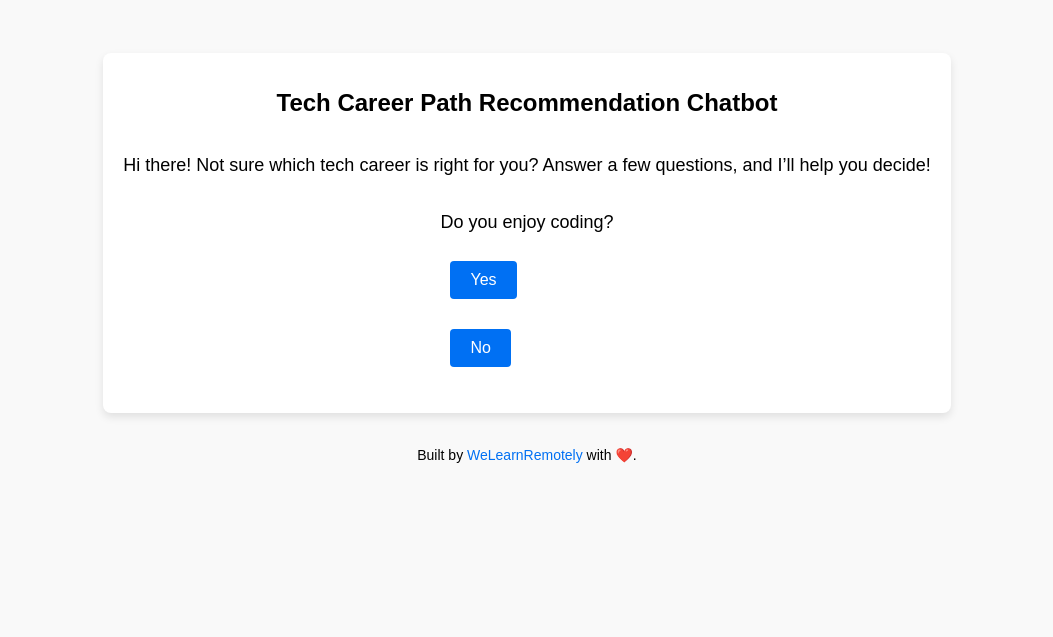
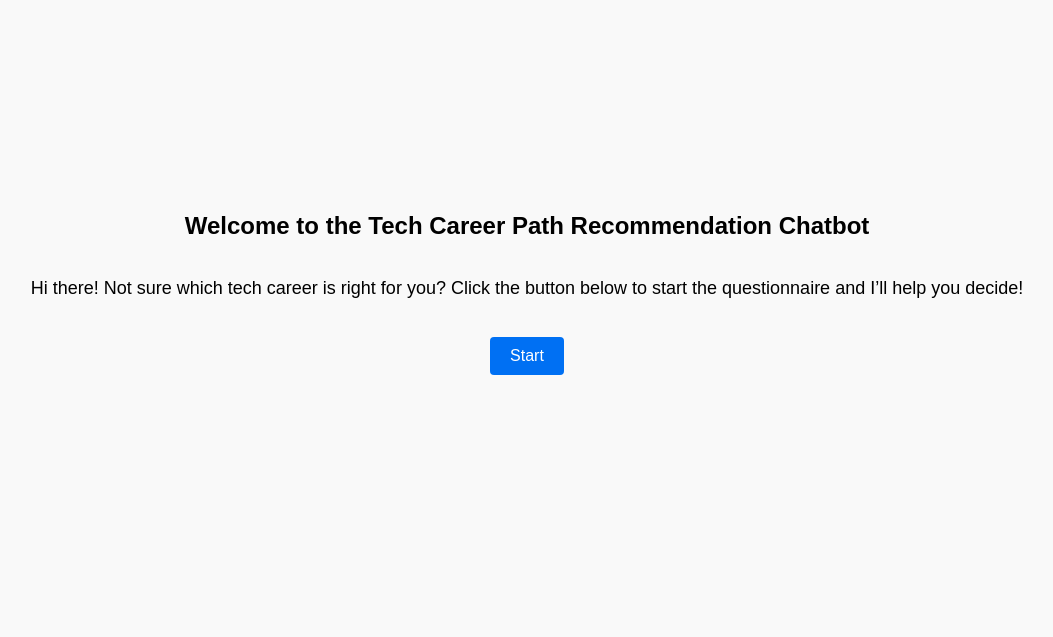
Before and after one commit to habeebalamutu/WLR-chatbot, a Next.js app: page /chatbot in a window 1280 px wide. Shown: the part 163-800 px from the top of the page, without its empty margins (113-1166 px from the left). Built offline with nearby package versions, Linux system fonts and the light colour scheme.

Commit message:
commit 5

```diff
--- a/app/page.module.css
+++ b/app/page.module.css
@@ -71,14 +71,15 @@
 .container ul {
   list-style: none;
   padding: 0;
+  display: flex;
+  gap: 10px;
 }
 
 .container li {
-  margin: 10px 0;
+  margin: 0;
 }
 
 .container button {
-  margin: 10px;
   padding: 10px 20px;
   font-size: 16px;
   cursor: pointer;
--- /dev/null
+++ b/components/Welcome.module.css
@@ -0,0 +1,38 @@
+.welcome {
+  display: flex;
+  flex-direction: column;
+  align-items: center;
+  justify-content: center;
+  min-height: 100vh;
+  font-family: Arial, sans-serif;
+  padding: 20px;
+  background-color: #f9f9f9;
+}
+
+.welcome h1 {
+  margin-bottom: 20px;
+  font-size: 24px;
+  color: #000;
+}
+
+.welcome p {
+  font-size: 18px;
+  color: #000;
+  text-align: center;
+}
+
+.welcome button {
+  margin-top: 20px;
+  padding: 10px 20px;
+  font-size: 16px;
+  cursor: pointer;
+  background-color: #0070f3;
+  color: white;
+  border: none;
+  border-radius: 4px;
+  transition: background-color 0.3s;
+}
+
+.welcome button:hover {
+  background-color: #005bb5;
+}
--- /dev/null
+++ b/components/Welcome.tsx
@@ -0,0 +1,15 @@
+import styles from './Welcome.module.css';
+
+type WelcomeProps = {
+  onStart: () => void;
+};
+
+export default function Welcome({ onStart }: WelcomeProps) {
+  return (
+    <div className={styles.welcome}>
+      <h1>Welcome to the Tech Career Path Recommendation Chatbot</h1>
+      <p>Hi there! Not sure which tech career is right for you? Click the button below to start the questionnaire and I’ll help you decide!</p>
+      <button onClick={onStart}>Start</button>
+    </div>
+  );
+}
--- a/pages/chatbot.module.css
+++ b/pages/chatbot.module.css
@@ -34,14 +34,15 @@
 .container ul {
   list-style: none;
   padding: 0;
+  display: flex;
+  gap: 10px;
 }
 
 .container li {
-  margin: 10px 0;
+  margin: 0;
 }
 
 .container button {
-  margin: 10px;
   padding: 10px 20px;
   font-size: 16px;
   cursor: pointer;
--- a/pages/chatbot.tsx
+++ b/pages/chatbot.tsx
@@ -1,5 +1,6 @@
 import { useState, useEffect } from 'react';
 import styles from './chatbot.module.css';
+import Welcome from '../components/Welcome';
 
 type Option = {
   text: string;
@@ -15,6 +16,7 @@ export default function Chatbot() {
   const [step, setStep] = useState(0);
   const [question, setQuestion] = useState<Question | null>(null);
   const [result, setResult] = useState<string | null>(null);
+  const [started, setStarted] = useState(false);
 
   const fetchQuestion = async (step: number) => {
     const res = await fetch(`/api/chatbot?step=${step}`);
@@ -32,14 +34,18 @@ export default function Chatbot() {
   };
 
   useEffect(() => {
+    if (started) {
       fetchQuestion(step);
-  }, [step]);
+    }
+  }, [step, started]);
 
   return (
     <div className={styles.page}>
+      {!started ? (
+        <Welcome onStart={() => setStarted(true)} />
+      ) : (
         <div className={styles.container}>
           <h1>Tech Career Path Recommendation Chatbot</h1>
-        <p>Hi there! Not sure which tech career is right for you? Answer a few questions, and I’ll help you decide!</p>
           {question && (
             <div>
               <p>{question.question}</p>
@@ -61,6 +67,7 @@ export default function Chatbot() {
             </div>
           )}
         </div>
+      )}
       <footer className={styles.footer}>
         <p>
           Built by <a href="https://www.linkedin.com/company/welearnremotely">WeLearnRemotely</a> with ❤️.
```
Also changed, not shown: app/page.tsx (+15 -4 lines). Lines whose indentation alone changed are shown as unchanged.
